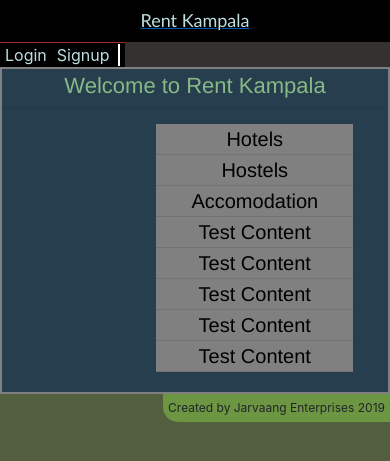
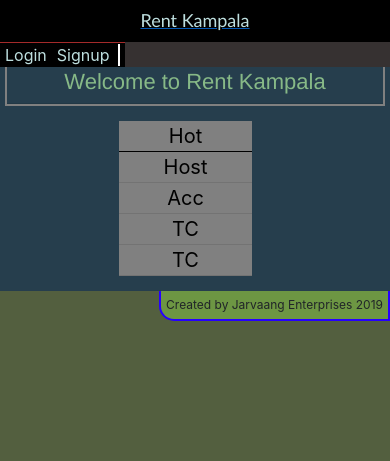
Before and after one commit to jarvaang-enterprises/www.tms.lan, a PHP site: page /rk/index.php in a window 390 px wide. Shown: the top 461 px of the page. Run offline with PHP 8.4, Linux system fonts and the light colour scheme; some libraries are stand-ins or nearby versions.

Commit message:
Implementing horizontal slideshow

```diff
--- a/rk/inc/footer.inc.php
+++ b/rk/inc/footer.inc.php
@@ -1,3 +1,4 @@
+</div>
 <div class="credits">Created by Jarvaang Enterprises <?php echo date('Y');?></div>
 <script src="https://cdn.tms-dist.lan:433/styles/js/bootstrap.min.js" crossorigin="anonymous"></script>
 <script src="https://cdn.tms-dist.lan:433/styles/js/jquery-2.1.3.min.js" crossorigin="anonymous"></script>
--- a/rk/inc/header.inc.php
+++ b/rk/inc/header.inc.php
@@ -1,5 +1,6 @@
 <!DOCTYPE html>
 <html lang="en">
+
 <head>
     <meta charset="UTF-8">
     <meta name="viewport" content="width=1, initial-scale=1.0">
@@ -11,8 +12,12 @@
     <link rel="stylesheet" href="https://cdn.tms-dist.lan:433/styles/css/bootstrap.min.css" crossorigin="anonymous" type="text/css" />
     <title>Rent Kampala</title>
 </head>
+
 <body>
-    <a href="https://rk.tms.lan:423/"><h1 class="header">Rent Kampala</h1></a>
+    <div class="naver">
+        <a href="https://rk.tms.lan:423/">
+            <h1 class="header">Rent Kampala</h1>
+        </a>
         <div class="nav">
             <a href="#login" class="login">
                 <li>
@@ -26,3 +31,6 @@
                 </li>
             </a>
         </div>
+    </div>
+
+    <div class="site-content">
--- a/rk/index.php
+++ b/rk/index.php
@@ -1,23 +1,108 @@
 <?php
 // Header file template
 require('inc/header.inc.php');
+$acc = 'Accomodation';
 ?>
+<div class="bdy">
     <div class="wel-text">
         Welcome to Rent Kampala
-    <hr style="margin-top: 5px">
-    <div class="linear-nav" style="display:block">
-        <li class="navs hotels">Hotels</li><hr style="margin:0px 0px;">
-        <li class="navs hostels">Hostels</li><hr style="margin:0px 0px;">
-        <li class="navs accs">Accomodation</li><hr style="margin:0px 0px;">
-        <li class="navs hotels">Test Content</li><hr style="margin:0px 0px;">
-        <li class="navs hotels">Test Content</li><hr style="margin:0px 0px;">
-        <li class="navs hotels">Test Content</li><hr style="margin:0px 0px;">
-        <li class="navs hotels">Test Content</li><hr style="margin:0px 0px;">
-        <li class="navs hotels">Test Content</li><hr style="margin:0px 0px;">
+        <hr style="margin-top: 5px;margin-bottom:0px">
     </div>
-    <div id="hotels" style="display:none">
-        <span></span>Hostels</div>
-    <div id="hostels" style="display:none">Hostels</div>
+    <div class="linear-nav" style="display:block;margin-top:15px">
+        <li class="navs hotels">
+            <span class="txt">Hotels</span>
+            <span class="sm-scr">Hot</span>
+        </li>
+        <hr style="margin:0px 0px;background-color:black">
+        <li class="navs hostels">
+            <span class="txt">Hostels</span>
+            <span class="sm-scr">Host</span>
+       </li>
+        <hr style="margin:0px 0px;">
+        <li class="navs accs">
+            <span class="txt">Accomodation</span>
+            <span class="sm-scr">Acc</span>
+        </li>
+        <hr style="margin:0px 0px;">
+        <li class="navs tc">
+            <span class="txt">Test Content</span>
+            <span class="sm-scr">TC</span>
+       </li>
+        <hr style="margin:0px 0px;">
+        <li class="navs tc">
+            <span class="txt">Test Content</span>
+            <span class="sm-scr">TC</span>
+       </li>
+        <hr style="margin:0px 0px;">
+    </div>
+    <div class="content" style="display: none">
+        <div id="hostels" style="display:none">
+            This is a list of all hostels in Kampala:
+            <ul style="list-style:georgian" class="hostel-list">
+                <li>Olympia Hostel</li>
+                <hr style="margin-top:0px;margin-bottom:0px;margin-left:-40px">
+                <li>Kare Hostel</li>
+                <li>Nana Hostel</li>
+            </ul>
+            This is a list of all hostels in Kampala:
+            <ul style="list-style:georgian" class="hostel-list">
+                <li>Olympia Hostel</li>
+                <hr style="margin-top:0px;margin-bottom:0px;margin-left:-40px">
+                <li>Kare Hostel</li>
+                <li>Nana Hostel</li>
+            </ul>This is a list of all hostels in Kampala:
+            <ul style="list-style:georgian" class="hostel-list">
+                <li>Olympia Hostel</li>
+                <hr style="margin-top:0px;margin-bottom:0px;margin-left:-40px">
+                <li>Kare Hostel</li>
+                <li>Nana Hostel</li>
+            </ul>This is a list of all hostels in Kampala:
+            <ul style="list-style:georgian" class="hostel-list">
+                <li>Olympia Hostel</li>
+                <hr style="margin-top:0px;margin-bottom:0px;margin-left:-40px">
+                <li>Kare Hostel</li>
+                <li>Nana Hostel</li>
+            </ul>This is a list of all hostels in Kampala:
+            <ul style="list-style:georgian" class="hostel-list">
+                <li>Olympia Hostel</li>
+                <hr style="margin-top:0px;margin-bottom:0px;margin-left:-40px">
+                <li>Kare Hostel</li>
+                <li>Nana Hostel</li>
+            </ul>
+            This is a list of all hostels in Kampala:
+            <ul style="list-style:georgian" class="hostel-list">
+                <li>Olympia Hostel</li>
+                <hr style="margin-top:0px;margin-bottom:0px;margin-left:-40px">
+                <li>Kare Hostel</li>
+                <li>Nana Hostel</li>
+            </ul>
+            This is a list of all hostels in Kampala:
+            <ul style="list-style:georgian" class="hostel-list">
+                <li>Olympia Hostel</li>
+                <hr style="margin-top:0px;margin-bottom:0px;margin-left:-40px">
+                <li>Kare Hostel</li>
+                <li>Nana Hostel</li>
+            </ul>This is a list of all hostels in Kampala:
+            <ul style="list-style:georgian" class="hostel-list">
+                <li>Olympia Hostel</li>
+                <hr style="margin-top:0px;margin-bottom:0px;margin-left:-40px">
+                <li>Kare Hostel</li>
+                <li>Nana Hostel</li>
+            </ul>This is a list of all hostels in Kampala:
+            <ul style="list-style:georgian" class="hostel-list">
+                <li>Olympia Hostel</li>
+                <hr style="margin-top:0px;margin-bottom:0px;margin-left:-40px">
+                <li>Kare Hostel</li>
+                <li>Nana Hostel</li>
+            </ul>This is a list of all hostels in Kampala:
+            <ul style="list-style:georgian" class="hostel-list">
+                <li>Olympia Hostel</li>
+                <hr style="margin-top:0px;margin-bottom:0px;margin-left:-40px">
+                <li>Kare Hostel</li>
+                <li>Nana Hostel</li>
+            </ul>
+        </div>
+    </div>
 </div>
 <?php
 // Footer file template
--- a/rk/styles/footer.inc.css
+++ b/rk/styles/footer.inc.css
@@ -3,7 +3,8 @@
     text-align: right;
     background-color: rgb(109, 150, 67);
     padding: 5px;
-    border: 2px wavy rgb(38, 0, 255);
+    border: 2px solid rgb(38, 0, 255);
     border-bottom-left-radius: 15px;
     font-size: 12px;
+    border-top: none;
 }
--- a/rk/styles/header.inc.css
+++ b/rk/styles/header.inc.css
@@ -10,7 +10,14 @@ h1.header {
     background-color: black;
     margin-bottom: 0px;
 }
-
+.naver{
+    position: fixed;
+    width: 100%;
+}
+.naver + .linear-nav{
+    position: fixed;
+    width: 100%;
+}
 .nav li {
     list-style: none;
     float: right;
--- a/rk/styles/index.inc.css
+++ b/rk/styles/index.inc.css
@@ -9,11 +9,18 @@ body {
     background-color: rgb(38, 62, 77);
     color: rgb(135, 185, 135);
 }
+.bdy {
+    background-color: rgb(38, 62, 77);
+    padding: 5px;
+    padding-top: 63px;
+    height: auto;
+}
 .linear-nav {
     background-color: grey;
-    width: max-content;
-    margin-left: 40%;
-    margin-bottom: 20px;
+    width: 35%;
+    margin-left: 35%;
+    margin-bottom: 10px;
+    text-align: center;
 }
 .linear-nav li {
     list-style: none;
@@ -22,3 +29,46 @@ body {
     padding: 0px 35px 0px 35px;
     color: #000;
 }
+.top-left-corner {
+    font-size: 20px;
+    color: white;
+    display: none;
+}
+#hostels {
+    color: rgb(243, 233, 214);
+}
+
+.hostel-list{
+    background-color: rgb(86, 143, 124);
+    color: #000000;
+    text-align: left!important;
+}
+.content{
+    width: 60%;
+    margin-left: 30px;
+    transition: all 1s;
+    padding: 10px;
+    border-left: 2px double floralwhite;
+}
+.txt {
+    display: block;
+}
+.sm-scr {
+    display: none;
+}
+@media screen and (max-width: 640px) {
+    .linear-nav {
+        margin-left: 25%;
+        margin-left:30%;
+        padding: 0 -100px 0 -10px;
+    }
+    .txt {
+        display: none;
+    }
+    .sm-scr {
+        display: block;
+    }
+    .linear-nav li {
+        padding: 0px 10px 0px 10px
+    }
+}
--- a/rk/styles/js/serviceWorker.js
+++ b/rk/styles/js/serviceWorker.js
@@ -1,4 +1,34 @@
+$('.back').on('click', ()=>{
+    $('.content').css({
+        display:'none'
+    })
+    $('.back').css({
+        display: 'none'
+    });
+    $('.navs.hotels').css({
+        'background-color': 'grey',
+        color: 'black'
+    });
+    $('.navs.hostels').css({
+        color: 'black',
+        'background-color': 'grey'
+    });
+    $('.navs.accs').css({
+        color: 'black',
+        'background-color': 'grey'
+    });
+    $('.linear-nav').css({
+        transition: 'all 1s',
+        'margin-left': '40%'
+    });
+    $('#hostels').css({
+        display:'none'
+    });
+})
 $('.navs.hotels').on('click', ()=>{
+    $('.back').css({
+        display: 'block'
+    });
     $('.navs.hotels').css({
         'background-color': 'black',
         color: 'white'
@@ -13,6 +43,9 @@ $('.navs.hotels').on('click', ()=>{
     })
 });
 $('.navs.hostels').on('click', ()=>{
+    $('.back').css({
+        display: 'block'
+    });
     $('.navs.hotels').css({
         'background-color': 'grey',
         color: 'black'
@@ -25,14 +58,27 @@ $('.navs.hostels').on('click', ()=>{
         color: 'black',
         'background-color': 'grey'
     });
+    $('.linear-nav').css({
+        transition: 'all 2s',
+        'margin-left': '0%',
+        width: '35%',
+        position: 'fixed',
+    });
+    $('.linear-nav li').css({
+        padding: '0px 10px 0px 10px',
+    });
+    $('.content').css({
+        display: 'block',
+        'margin-left': '36%'
+    });
     $('#hostels').css({
         display:'block'
     });
-    $('.linear-nav').css({
-        display: 'none'
-    })
 });
 $('.navs.accs').on('click', ()=>{
+    $('.back').css({
+        display: 'block'
+    });
     $('.navs.accs').css({
         color: 'white',
         'background-color': 'black'
@@ -46,10 +92,9 @@ $('.navs.accs').on('click', ()=>{
         'background-color': 'grey'
     });
 })
-
 $('.login').on('click', ()=>{
     window.location = '/login.php';
 });
 $('.signup').on('click', ()=>{
     window.location = '/signup.php';
-})
+});
--- /dev/null
+++ b/rk/test.html
@@ -0,0 +1 @@
+Testing import
```
Lines whose indentation alone changed are shown as unchanged.
